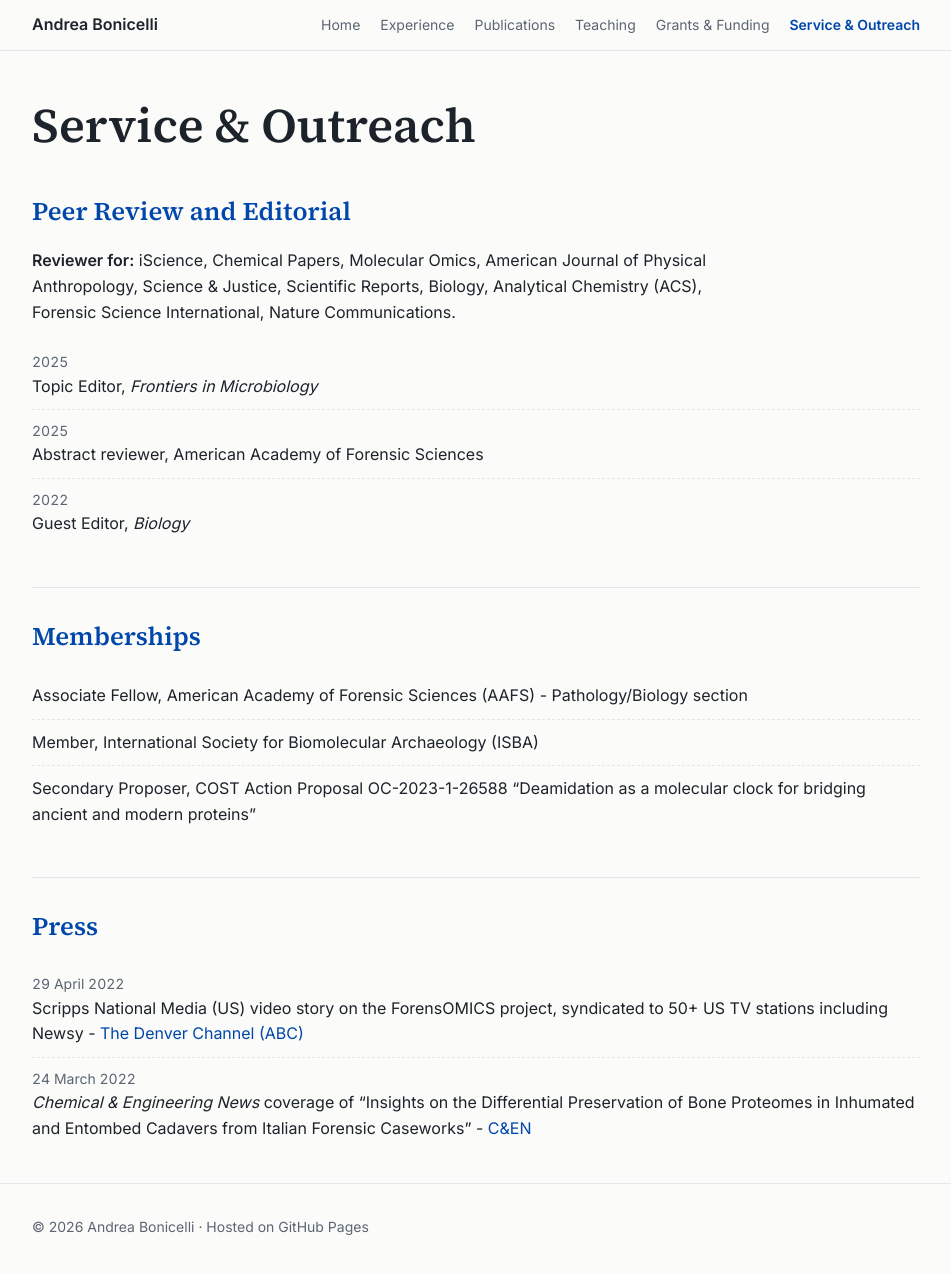
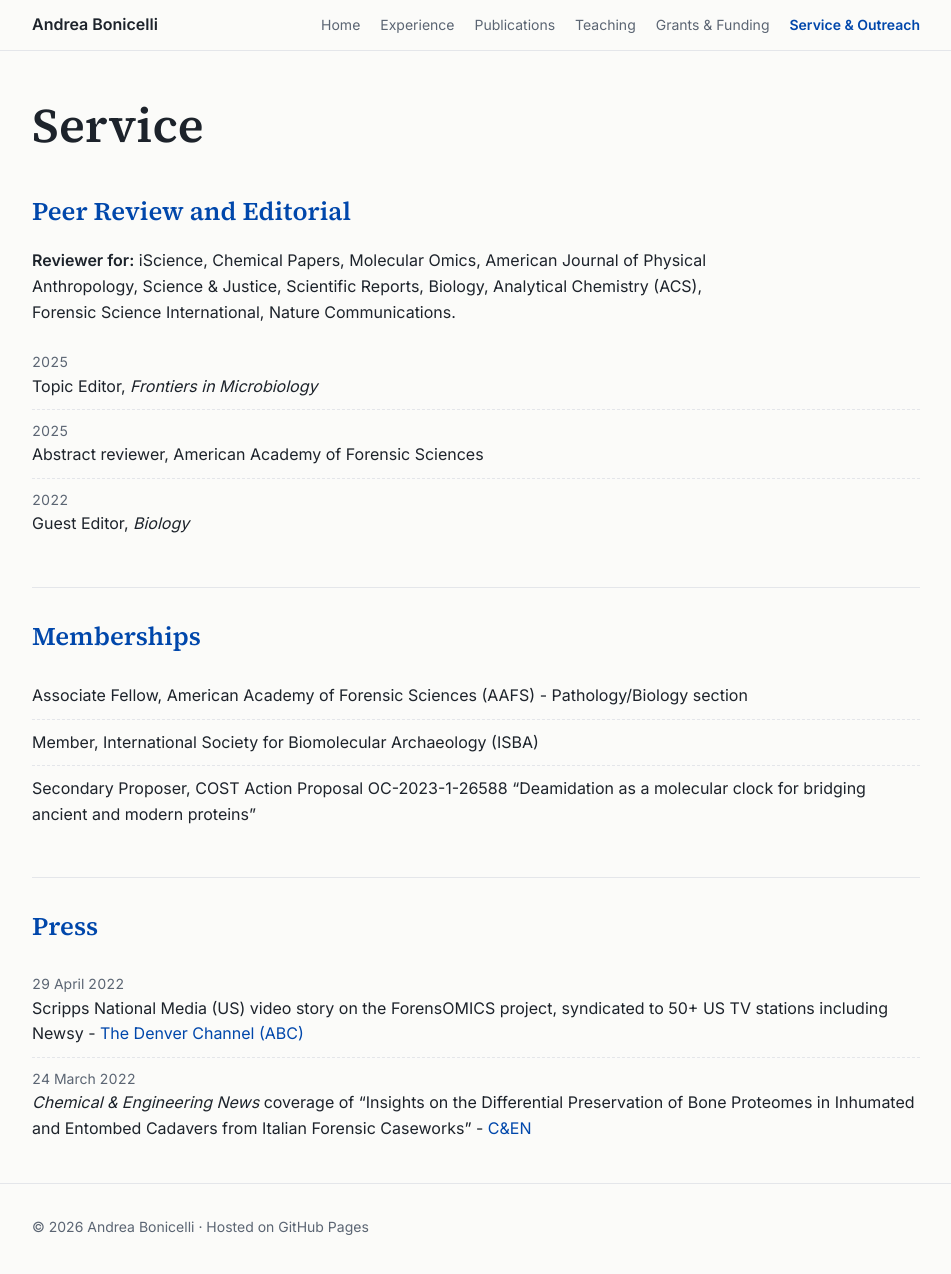
Before and after one commit to abonicell/abonicell.github.io, a Jekyll site: the page built from service.md, in a window 1280 px wide and 1287 px high. Shown: the top 1274 px of the window, without its empty margins (164-1115 px from the left). Built offline with Jekyll 4.4.1, drawn with Linux system fonts in a browser that asks for light colours; a style sheet for code colours, icons or effects is not loaded.

Commit message:
Change title to 'Service & Outreach'
Updated the title in the service document to include 'Outreach'.

```diff
--- a/service.md
+++ b/service.md
@@ -1,10 +1,10 @@
 ---
 layout: default
-title: Service
+title: Service & Outreach
 permalink: /service/
 ---
 
-# Service & Outreach
+# Service
 
 ## Peer Review and Editorial
 
```
